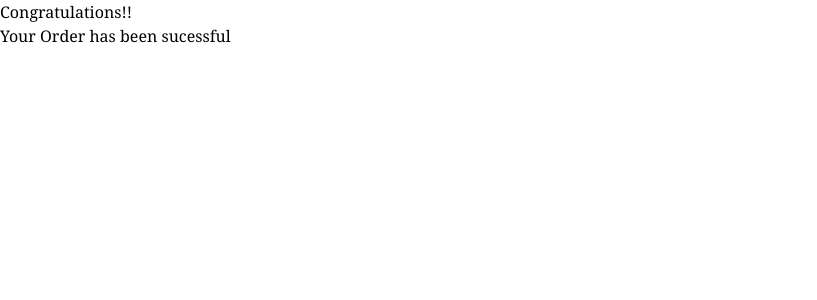
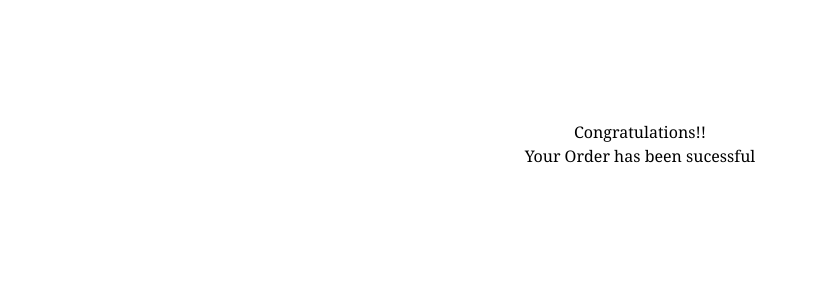
Before and after one commit to abbeydoyle/artmart, a React (Create React App) app in the folder client/: page /success in a window 1280 px wide. Shown: the top 300 px of the page, without its empty margins (0-817 px from the left). Built offline with nearby package versions, Linux system fonts and the light colour scheme.

Commit message:
order history

```diff
--- a/client/src/components/Jumbotron/index.js
+++ b/client/src/components/Jumbotron/index.js
@@ -0,0 +1,13 @@
+import React from "react";
+
+function Jumbotron({ children }) {
+  return (
+    <div
+      style={{ height: 560, clear: "both", paddingTop: 120, textAlign: "center" }}
+    >
+      {children}
+    </div>
+  );
+}
+
+export default Jumbotron;
--- a/client/src/pages/Success.js
+++ b/client/src/pages/Success.js
@@ -1,12 +1,14 @@
 import React from "react";
-
+import Jumbotron from '../components/Jumbotron';
 const Success = () => {
   return (
     <>
+     <Jumbotron>
     <div classname="">
         <h1>Congratulations!!</h1>
         <h3>Your Order has been sucessful</h3>
     </div>
+    </Jumbotron>
     </>
   )
 };
```
Also changed, not shown: client/src/pages/OrderHistory.js (+53 -0 lines).
